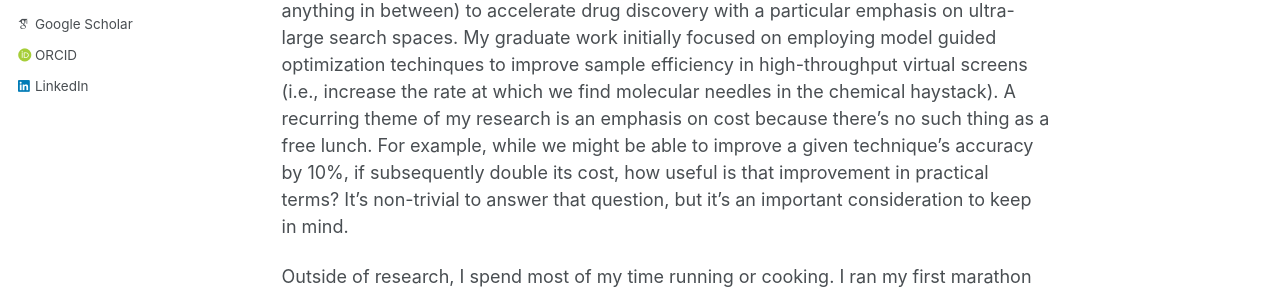
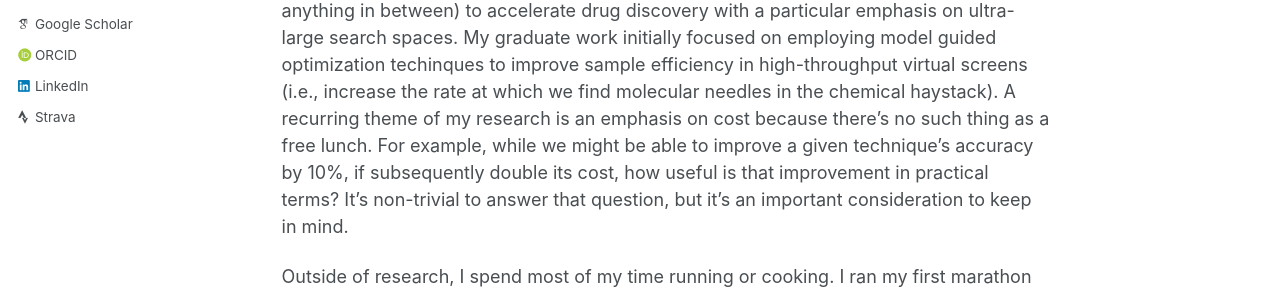
Before and after one commit to davidegraff/davidegraff.github.io, a Jekyll site: the page built from _pages/about.md, in a window 1280 px wide. Shown: the part 364-658 px from the top of the page. Built offline with Jekyll 4.4.1, drawn with Linux system fonts in a browser that asks for light colours; some web fonts are replaced.

Commit message:
try again

```diff
--- a/_includes/author-profile.html
+++ b/_includes/author-profile.html
@@ -126,9 +126,7 @@
       {% if author.steam %}
         <li><a href="https://steamcommunity.com/id/{{ author.steam }}"><i class="fab fa-fw fa-steam icon-pad-right" aria-hidden="true"></i>Steam</a></li>
       {% endif %}
-      <!-- {% if author.strava %} -->
-        <li><a href="https://strava.com/athletes/36976293"><i class="fab fa-fw fa-strava icon-pad-right" aria-hidden="true"></i>Strava</a></li>
-      <!-- {% endif %} -->
+      <li><a href="https://strava.com/athletes/36976293"><i class="fab fa-fw fa-strava icon-pad-right" aria-hidden="true"></i>Strava</a></li>
       {% if author.telegram %}
         <li><a href="{{ author.telegram }}"><i class="fab fa-fw fa-telegram icon-pad-right" aria-hidden="true"></i>Telegram</a></li>
       {% endif %}
```
